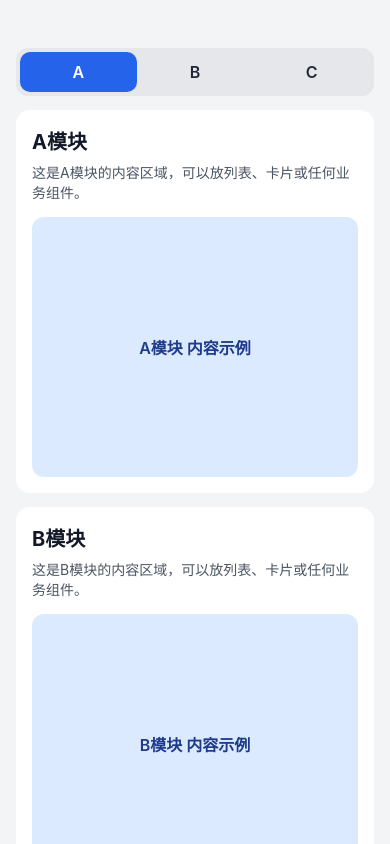
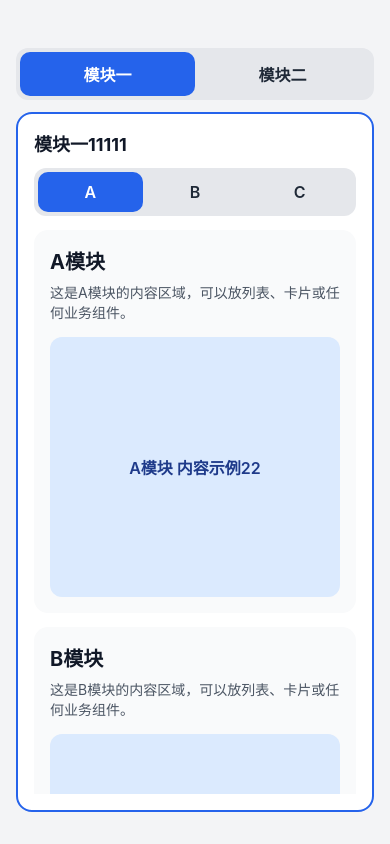
Before and after one commit to dominate666/panResponder, a React Native app: screen / in a window 390 px wide. Built offline with nearby package versions, Linux system fonts and the light colour scheme.

Commit message:
增加模块2

```diff
--- a/App.tsx
+++ b/App.tsx
@@ -5,7 +5,7 @@ export default function App() {
   return (
     <>
       <TabModuleScroller />
-      <StatusBar style="dark" />
+      {/* <StatusBar style="dark" /> */}
     </>
   );
 }
--- a/components/TabModuleScroller.tsx
+++ b/components/TabModuleScroller.tsx
@@ -1,7 +1,23 @@
 import { useMemo, useRef, useState } from 'react';
-import { ScrollView, StyleSheet, Text, TouchableOpacity, View, useWindowDimensions } from 'react-native';
+import {
+  NativeScrollEvent,
+  NativeSyntheticEvent,
+  ScrollView,
+  StyleSheet,
+  Text,
+  TouchableOpacity,
+  View,
+  useWindowDimensions,
+} from 'react-native';
 
+type ModuleKey = '1' | '2';
 type TabKey = 'A' | 'B' | 'C';
+
+const MODULES: ModuleKey[] = ['1', '2'];
+const MODULE_TITLES: Record<ModuleKey, string> = {
+  '1': '模块一',
+  '2': '模块二',
+};
 
 const TABS: TabKey[] = ['A', 'B', 'C'];
 
@@ -12,13 +28,17 @@ const SECTION_TITLES: Record<TabKey, string> = {
 };
 
 export default function TabModuleScroller() {
-  const { height } = useWindowDimensions();
-  const scrollViewRef = useRef<ScrollView>(null);
+  const { width, height } = useWindowDimensions();
+  const bigModuleWidth = width - 32;
+  const modulePageWidth = bigModuleWidth + 16;
+  const outerScrollRef = useRef<ScrollView>(null);
+  const innerScrollRef = useRef<ScrollView>(null);
   const sectionOffsetsRef = useRef<Record<TabKey, number>>({
     A: 0,
     B: 0,
     C: 0,
   });
+  const [activeModule, setActiveModule] = useState<ModuleKey>('1');
   const [activeTab, setActiveTab] = useState<TabKey>('A');
 
   const sectionBlocks = useMemo(
@@ -33,14 +53,67 @@ export default function TabModuleScroller() {
 
   const scrollToSection = (tab: TabKey) => {
     setActiveTab(tab);
-    scrollViewRef.current?.scrollTo({
+    innerScrollRef.current?.scrollTo({
       y: sectionOffsetsRef.current[tab],
       animated: true,
     });
   };
 
+  const scrollToModule = (module: ModuleKey) => {
+    setActiveModule(module);
+    const index = module === '1' ? 0 : 1;
+    outerScrollRef.current?.scrollTo({
+      x: index * modulePageWidth,
+      animated: true,
+    });
+  };
+
+  const handleOuterScroll = (event: NativeSyntheticEvent<NativeScrollEvent>) => {
+    const offsetX = event.nativeEvent.contentOffset.x;
+    const index = Math.round(offsetX / modulePageWidth);
+    setActiveModule(index >= 1 ? '2' : '1');
+  };
+
   return (
     <View style={styles.container}>
+      <View style={styles.moduleTabRow}>
+        {MODULES.map((module) => {
+          const isActive = activeModule === module;
+          return (
+            <TouchableOpacity
+              key={module}
+              style={[styles.moduleTabButton, isActive && styles.moduleTabButtonActive]}
+              activeOpacity={0.85}
+              onPress={() => scrollToModule(module)}
+            >
+              <Text style={[styles.moduleTabText, isActive && styles.moduleTabTextActive]}>
+                {MODULE_TITLES[module]}
+              </Text>
+            </TouchableOpacity>
+          );
+        })}
+      </View>
+
+      <ScrollView
+        ref={outerScrollRef}
+        horizontal
+        style={styles.outerScrollView}
+        contentContainerStyle={styles.outerScrollContent}
+        showsHorizontalScrollIndicator={false}
+        nestedScrollEnabled
+        decelerationRate="fast"
+        onScroll={handleOuterScroll}
+        scrollEventThrottle={16}
+        onMomentumScrollEnd={handleOuterScroll}
+      >
+        <View
+          style={[
+            styles.bigModule,
+            { width: bigModuleWidth },
+            activeModule === '1' && styles.bigModuleActive,
+          ]}
+        >
+          <Text style={styles.bigModuleTitle}>模块一11111</Text>
           <View style={styles.tabRow}>
             {TABS.map((tab) => {
               const isActive = activeTab === tab;
@@ -58,10 +131,11 @@ export default function TabModuleScroller() {
           </View>
 
           <ScrollView
-        ref={scrollViewRef}
-        style={styles.scrollView}
-        contentContainerStyle={[styles.scrollContent, { paddingBottom: height * 0.45 }]}
+            ref={innerScrollRef}
+            style={[styles.innerScrollView, { maxHeight: height * 1 }]}
+            contentContainerStyle={[styles.scrollContent, { paddingBottom: 24 }]}
             showsVerticalScrollIndicator={false}
+            nestedScrollEnabled
           >
             {sectionBlocks.map((section) => (
               <View
@@ -74,10 +148,29 @@ export default function TabModuleScroller() {
                 <Text style={styles.sectionTitle}>{section.title}</Text>
                 <Text style={styles.sectionDesc}>{section.desc}</Text>
                 <View style={styles.placeholder}>
-              <Text style={styles.placeholderText}>{section.title} 内容示例</Text>
+                  <Text style={styles.placeholderText}>{section.title} 内容示例22</Text>
                 </View>
               </View>
             ))}
+          </ScrollView>
+        </View>
+
+        <View
+          style={[
+            styles.bigModule,
+            styles.bigModuleLast,
+            { width: bigModuleWidth },
+            activeModule === '2' && styles.bigModuleActive,
+          ]}
+        >
+          <Text style={styles.bigModuleTitle}>模块二</Text>
+          <Text style={styles.bigModuleDesc}>
+            这是第二个大模块，与模块一11同级，可放置其他业务内容。
+          </Text>
+          <View style={styles.placeholder}>
+            <Text style={styles.placeholderText}>模块二 内容示例</Text>
+          </View>
+        </View>
       </ScrollView>
     </View>
   );
@@ -89,9 +182,69 @@ const styles = StyleSheet.create({
     backgroundColor: '#f3f4f6',
     paddingTop: 48,
   },
+  moduleTabRow: {
+    flexDirection: 'row',
+    marginHorizontal: 16,
+    marginBottom: 12,
+    padding: 4,
+    borderRadius: 12,
+    backgroundColor: '#e5e7eb',
+  },
+  moduleTabButton: {
+    flex: 1,
+    alignItems: 'center',
+    justifyContent: 'center',
+    paddingVertical: 10,
+    borderRadius: 10,
+  },
+  moduleTabButtonActive: {
+    backgroundColor: '#2563eb',
+  },
+  moduleTabText: {
+    fontSize: 16,
+    color: '#1f2937',
+    fontWeight: '600',
+  },
+  moduleTabTextActive: {
+    color: '#ffffff',
+  },
+  outerScrollView: {
+    flex: 1,
+  },
+  outerScrollContent: {
+    flexDirection: 'row',
+    paddingHorizontal: 16,
+    paddingBottom: 32,
+  },
+  bigModule: {
+    marginRight: 16,
+    borderRadius: 16,
+    backgroundColor: '#ffffff',
+    padding: 16,
+    overflow: 'hidden',
+    borderWidth: 2,
+    borderColor: 'transparent',
+  },
+  bigModuleActive: {
+    borderColor: '#2563eb',
+  },
+  bigModuleLast: {
+    marginRight: 0,
+  },
+  bigModuleTitle: {
+    fontSize: 18,
+    fontWeight: '700',
+    color: '#111827',
+    marginBottom: 12,
+  },
+  bigModuleDesc: {
+    fontSize: 14,
+    lineHeight: 20,
+    color: '#4b5563',
+    marginBottom: 12,
+  },
   tabRow: {
     flexDirection: 'row',
-    marginHorizontal: 16,
     marginBottom: 12,
     padding: 4,
     borderRadius: 12,
@@ -115,17 +268,16 @@ const styles = StyleSheet.create({
   tabTextActive: {
     color: '#ffffff',
   },
-  scrollView: {
-    flex: 1,
+  innerScrollView: {
+    flexGrow: 0,
   },
   scrollContent: {
     paddingTop: 2,
   },
   sectionCard: {
-    marginHorizontal: 16,
     marginBottom: 14,
     borderRadius: 14,
-    backgroundColor: '#ffffff',
+    backgroundColor: '#f9fafb',
     padding: 16,
   },
   sectionTitle: {
```
Lines whose indentation alone changed are shown as unchanged.
